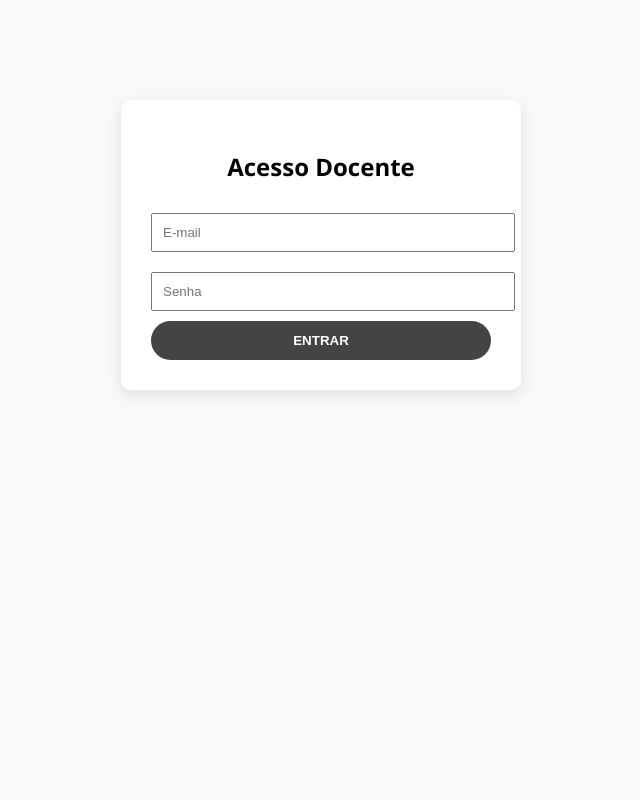
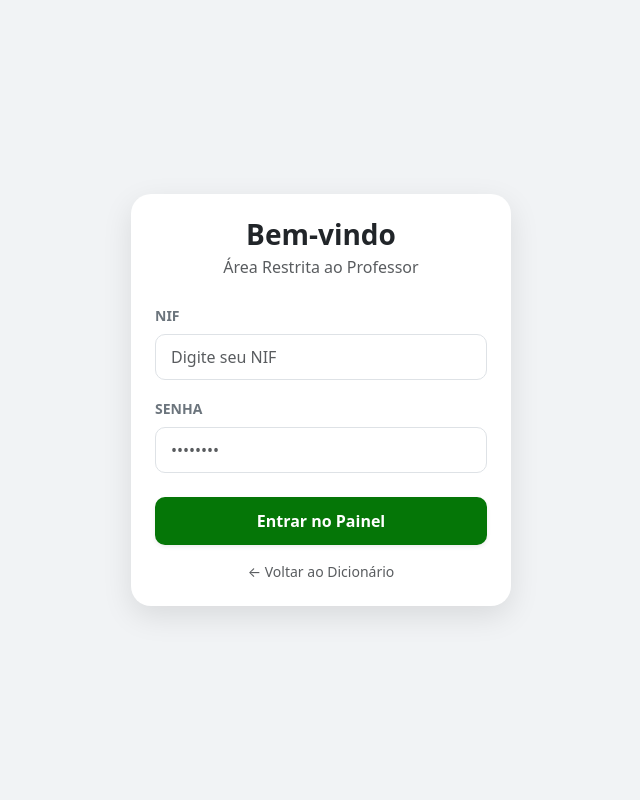
Before and after one commit to anajusti-hue/dicionario, a PHP site: page /login.php in a window 1280 px wide. Shown: the whole page, without its empty margins (319-959 px from the left). Run offline with PHP 8.4, Linux system fonts and the light colour scheme.

Commit message:
Implementado:
- index.php
- login.php
- admin.php

```diff
--- a/login.php
+++ b/login.php
@@ -1,20 +1,97 @@
+<?php
+session_start();
+// AJUSTE: O login está na raiz, a conexão está na pasta config
+include 'config/conexao.php';
+
+if ($_SERVER['REQUEST_METHOD'] == 'POST') {
+    $nif = $_POST['nif'];
+    $senha = $_POST['senha'];
+
+    // Consulta para verificar o professor
+    $sql = "SELECT * FROM professores WHERE nif = '$nif' AND senha = '$senha'";
+    $result = $conn->query($sql);
+
+    if ($result && $result->num_rows > 0) {
+        $_SESSION['professor_logado'] = true;
+        $_SESSION['professor_nif'] = $nif;
+        header("Location: selecao.php"); // Manda para a página de seleção
+        exit();
+    } else {
+        $erro = "NIF ou Senha inválidos!";
+    }
+}
+?>
 <!DOCTYPE html>
 <html lang="pt-br">
 <head>
     <meta charset="UTF-8">
-    <link rel="stylesheet" href="css/style.css">
-    <title>Login Professor</title>
+    <meta name="viewport" content="width=device-width, initial-scale=1.0">
+    <link href="https://cdn.jsdelivr.net/npm/bootstrap@5.3.0/dist/css/bootstrap.min.css" rel="stylesheet">
+    <title>Login Professor - SESI</title>
+    <style>
+        /* CSS para centralizar tudo no meio da tela */
+        body {
+            height: 100vh;
+            display: flex;
+            align-items: center;
+            justify-content: center;
+            background-color: #f1f3f5;
+            margin: 0;
+        }
+        .card-login {
+            width: 100%;
+            max-width: 380px;
+            border-radius: 20px; /* Bordas fofinhas */
+            border: none;
+            box-shadow: 0 10px 30px rgba(0,0,0,0.1);
+        }
+        .btn-entrar {
+            background-color: #057607;
+            border: none;
+            border-radius: 10px;
+            padding: 12px;
+            font-weight: bold;
+            transition: 0.3s;
+        }
+
+        .form-control {
+            border-radius: 10px;
+            padding: 10px 15px;
+        }
+    </style>
 </head>
 <body>
-    <div class="container" style="max-width: 400px; margin-top: 100px;">
-        <div style="background: white; padding: 30px; border-radius: 10px; box-shadow: 0 5px 15px rgba(0,0,0,0.1);">
-            <h2 style="text-align: center;">Acesso Docente</h2>
-            <form action="selecao.php">
-                <input type="text" placeholder="E-mail" style="width:100%; padding:10px; margin: 10px 0;" required>
-                <input type="password" placeholder="Senha" style="width:100%; padding:10px; margin: 10px 0;" required>
-                <button type="submit" class="btn" style="background:#444; color:white; width:100%;">ENTRAR</button>
-            </form>
-        </div>
+
+<div class="card card-login">
+    <div class="card-body p-4 text-center">
+        <h3 class="fw-bold mb-1 text-dark">Bem-vindo</h3>
+        <p class="text-muted mb-4">Área Restrita ao Professor</p>
+
+        <?php if(isset($erro)): ?>
+            <div class="alert alert-danger py-2" style="font-size: 0.9rem; border-radius: 10px;">
+                <?php echo $erro; ?>
+            </div>
+        <?php endif; ?>
+
+        <form method="POST">
+            <div class="text-start mb-3">
+                <label class="form-label small fw-bold text-secondary">NIF</label>
+                <input type="text" name="nif" class="form-control" placeholder="Digite seu NIF" required>
+            </div>
+
+            <div class="text-start mb-4">
+                <label class="form-label small fw-bold text-secondary">SENHA</label>
+                <input type="password" name="senha" class="form-control" placeholder="••••••••" required>
+            </div>
+
+            <button type="submit" class="btn btn-entrar bs-success btn-success w-100 shadow-sm">Entrar no Painel</button>
+
+            <a href="index.php" class="d-block mt-3 text-decoration-none text-muted small">
+                ← Voltar ao Dicionário
+            </a>
+        </form>
     </div>
+</div>
+
 </body>
 </html>
```
Also changed, not shown: admin.php (+53 -22 lines), api/acoes.php (added, +32 -0 lines), api/salvar_termo.php (added, +27 -0 lines), apis/acoes.php (deleted, +0 -16 lines), apis/salvar_termo.php (deleted, +0 -18 lines), index.php (+76 -30 lines), config/conexao.php (renamed from conexao.php).
